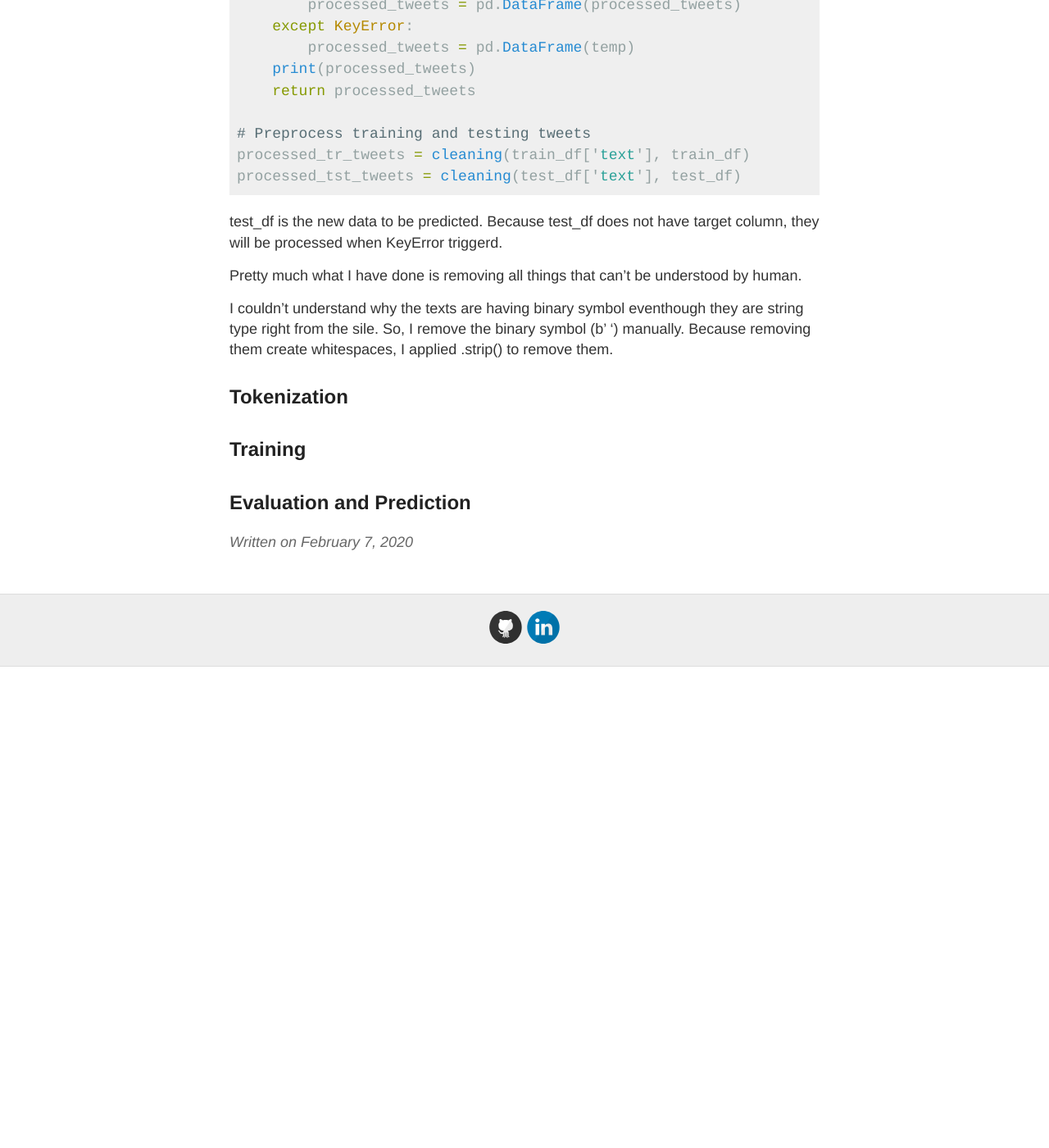
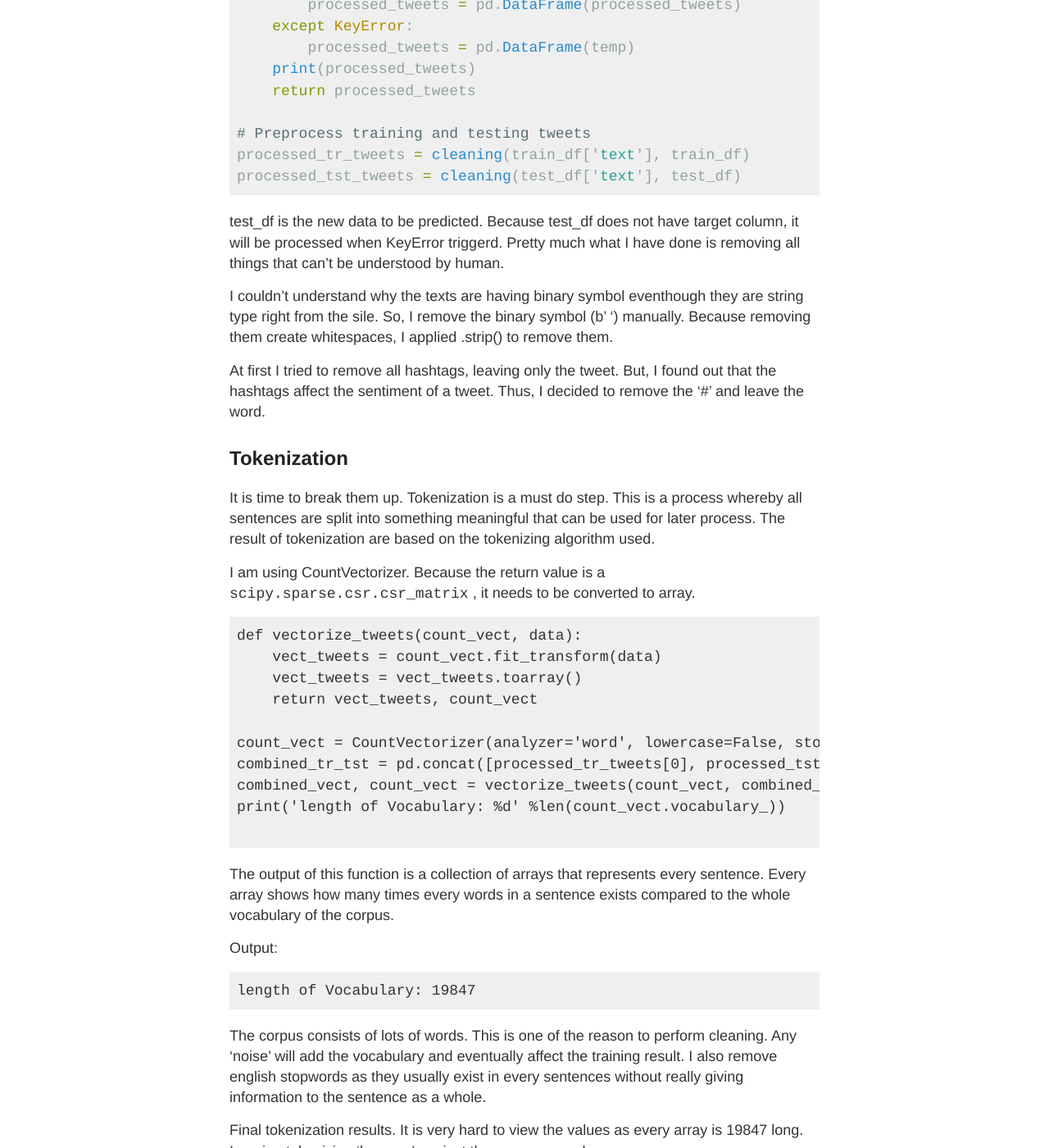
Before and after one commit to devennn/devennn.github.io, a Jekyll site: the page built from _posts/2020-02-07-kaggle-disaster-tweets.md, in a window 1280 px wide and 1400 px high, scrolled down 1761 px. Shown: the whole window at 82% size. Built offline with Jekyll 4.4.1, drawn with Linux system fonts in a browser that asks for light colours; before the commit the page ends 2574 px from its top, so only the background shows below that; some of the changed text lies outside the part shown.

Commit message:
Update 2020-02-07-kaggle-disaster-tweets.md

````diff
--- a/_posts/2020-02-07-kaggle-disaster-tweets.md
+++ b/_posts/2020-02-07-kaggle-disaster-tweets.md
@@ -34,7 +34,7 @@ As seen, there are lots of variations that can be found.
 - Unicode
 - Links
 
-These stuff must be removed to get a clean text.
+Since these stuff (except punctuations) are not useful to humans, they must be removed.
 
 ## Preprocessing - Cleaning the texts!
 ```python
@@ -71,13 +71,52 @@ processed_tr_tweets = cleaning(train_df['text'], train_df)
 processed_tst_tweets = cleaning(test_df['text'], test_df)
 ```
 
-test_df is the new data to be predicted. Because test_df does not have target column, they will be processed when KeyError triggerd.
-
-Pretty much what I have done is removing all things that can't be understood by human.
+test_df is the new data to be predicted. Because test_df does not have target column, it will be processed when KeyError triggerd. Pretty much what I have done is removing all things that can't be understood by human.
 
 I couldn't understand why the texts are having binary symbol eventhough they are string type right from the sile. So, I remove the binary symbol (b' ') manually. Because removing them create whitespaces, I applied .strip() to remove them.
 
+At first I tried to remove all hashtags, leaving only the tweet. But, I found out that the hashtags affect the sentiment of a tweet. Thus, I decided to remove the '#' and leave the word.
+
 ## Tokenization
+
+It is time to break them up. Tokenization is a must do step. This is a process whereby all sentences are split into something meaningful that can be used for later process. The result of tokenization are based on the tokenizing algorithm used.
+
+I am using CountVectorizer. Because the return value is a ```scipy.sparse.csr.csr_matrix``` , it needs to be converted to array.
+
+```
+def vectorize_tweets(count_vect, data):
+    vect_tweets = count_vect.fit_transform(data)
+    vect_tweets = vect_tweets.toarray()
+    return vect_tweets, count_vect
+
+count_vect = CountVectorizer(analyzer='word', lowercase=False, stop_words='english')
+combined_tr_tst = pd.concat([processed_tr_tweets[0], processed_tst_tweets[0]], axis=0)
+combined_vect, count_vect = vectorize_tweets(count_vect, combined_tr_tst)
+print('length of Vocabulary: %d' %len(count_vect.vocabulary_))
+
+```
+
+The output of this function is a collection of arrays that represents every sentence. Every array shows how many times every words in a sentence exists compared to the whole vocabulary of the corpus.
+
+Output:
+
+```
+length of Vocabulary: 19847
+```
+
+The corpus consists of lots of words. This is one of the reason to perform cleaning. Any 'noise' will add the vocabulary and eventually affect the training result. I also remove english stopwords as they usually exist in every sentences without really giving information to the sentence as a whole.
+
+Final tokenization results. It is very hard to view the values as every array is 19847 long. Imagine tokenizing 'hey you' against the corpuse vocab.
+
+```
+[[0 0 0 ... 0 0 0]
+ [0 0 0 ... 0 0 0]
+ [0 0 0 ... 0 0 0]
+ ...
+ [0 0 0 ... 0 0 0]
+ [0 0 0 ... 0 0 0]
+ [0 0 0 ... 0 0 0]]
+```
 
 ## Training
 
````
